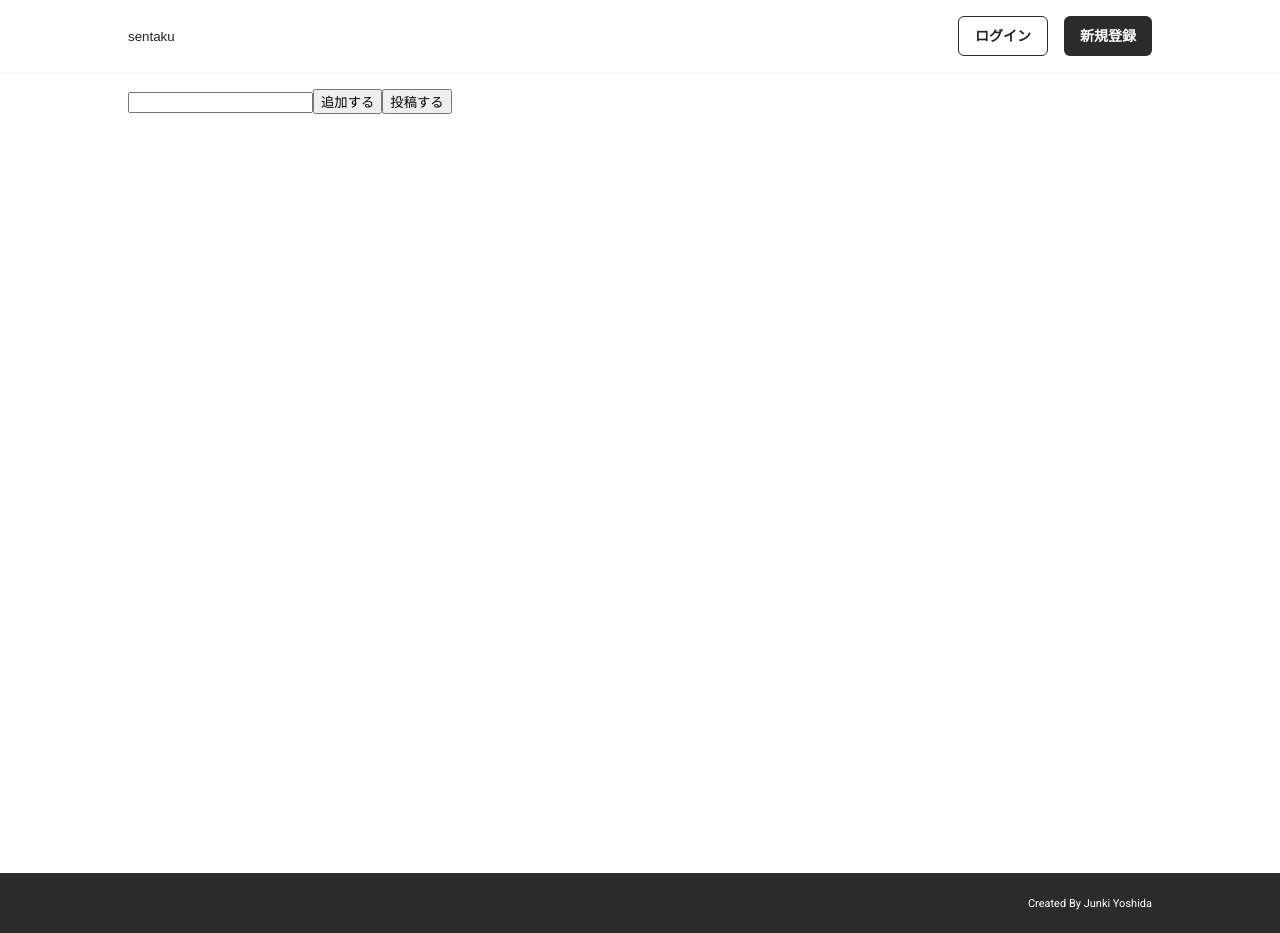
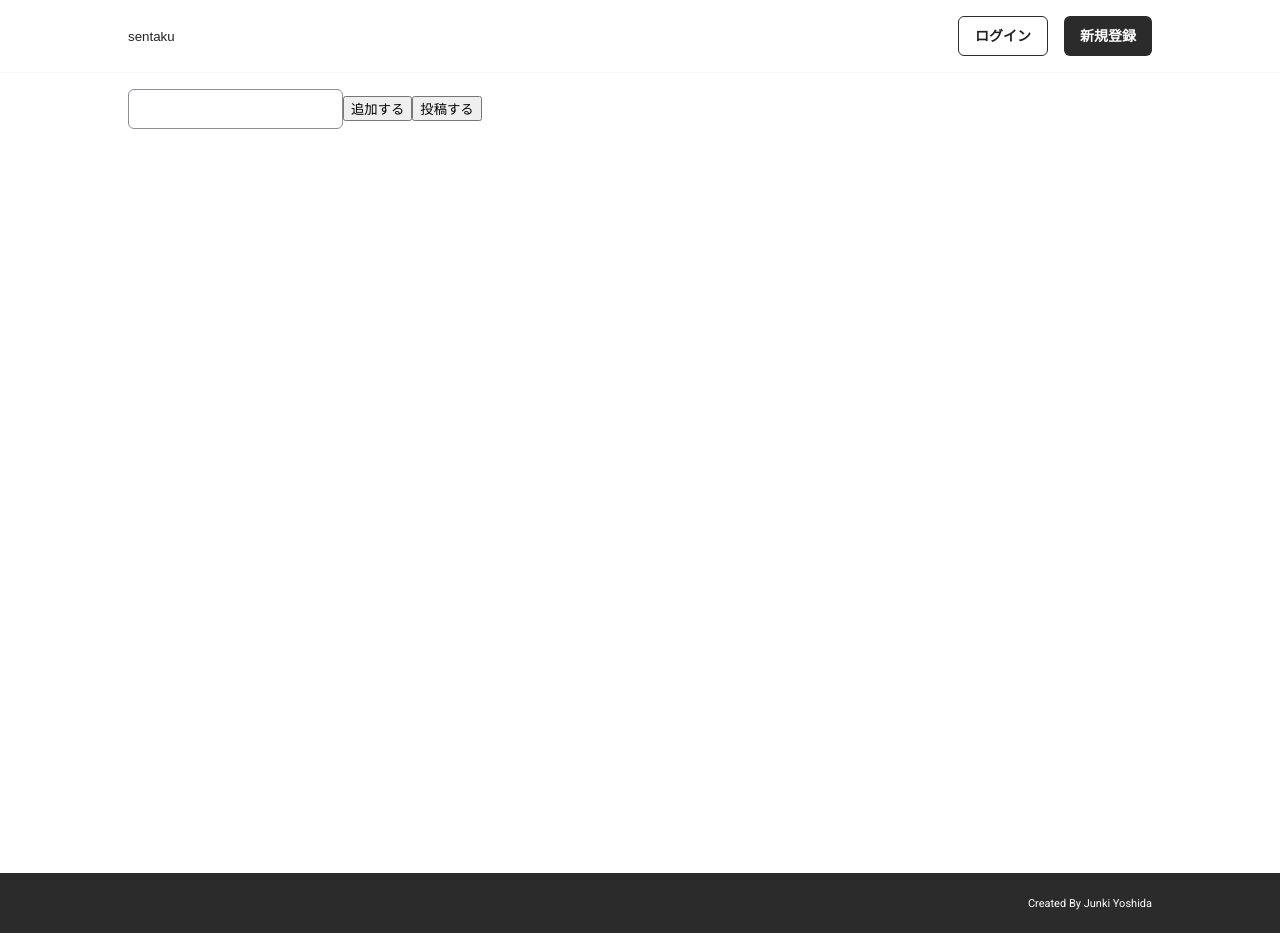
Before and after one commit to j9141997/sentaku, a Next.js app: page /articles/new in a window 1280 px wide. Built offline with nearby package versions, Linux system fonts and the light colour scheme; no server answers.

Commit message:
feat: Input Component

```diff
--- a/src/components/atom/Input.tsx
+++ b/src/components/atom/Input.tsx
@@ -5,12 +5,52 @@ import { Theme, useTheme } from 'src/hooks/useTheme'
 
 export type Props = InputHTMLAttributes<HTMLInputElement> & {
   onChange?: (e: ChangeEvent<HTMLInputElement>) => void
+  className?: string
+  type?: 'text' | 'url' | 'email' | 'password' | 'number'
   readonly value?: string
 }
 
-export const Input: FC<Props> = ({ value = '', ...props }) => {
+export const Input: FC<Props> = ({ value = '', className = '', ...props }) => {
   const theme = useTheme()
-  return <StyledInput themes={theme} defaultValue={value} {...props} />
+  return (
+    <Wrapper themes={theme} className={className}>
+      <StyledInput themes={theme} defaultValue={value} {...props} />
+    </Wrapper>
+  )
 }
 
-const StyledInput = styled.input<{ themes: Theme }>``
+const Wrapper = styled.span<{
+  themes: Theme
+  width?: number | string
+}>`
+  ${({ themes, width = 'auto' }) => {
+    const { palette, size, frame } = themes
+    return css`
+      display: inline-flex;
+      align-items: stretch;
+      width: ${typeof width === 'number' ? `${width}px` : width};
+      padding: 0 ${size.pxToRem(size.space.XXS)};
+      background-color: #fff;
+      border-radius: ${frame.border.radius.m};
+      border: ${frame.border.default};
+      cursor: text;
+    `
+  }}
+`
+
+const StyledInput = styled.input<{ themes: Theme }>(({ themes }) => {
+  const { size, palette } = themes
+
+  return css`
+    flex-grow: 1;
+    display: inline-block;
+    width: 100%;
+    padding: ${size.pxToRem(size.space.XXS)};
+    border: none;
+    background: transparent;
+    font-size: ${size.pxToRem(size.font.TALL)};
+    color: ${palette.TEXT_BLACK};
+    line-height: 1.6;
+    outline: none;
+  `
+})
```
